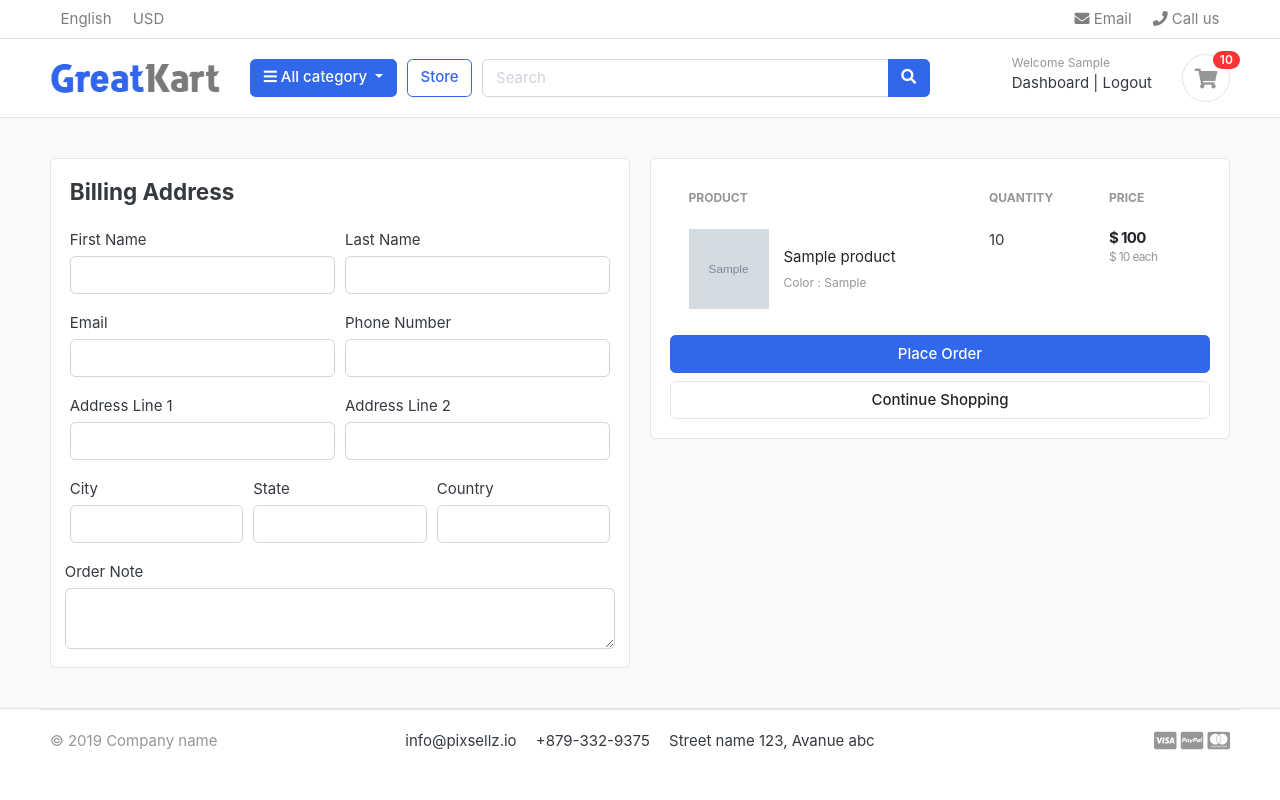
After one commit to rama8115/greatkart-django, a Django app: page /cart/checkout/ in a window 1280 px wide. The commit adds this page. Run offline with Django 3.2, Linux system fonts and the light colour scheme; a user stored in the database is signed in; tables that the repository leaves empty hold one stand-in row (values such as "Sample post"); grey boxes marked "Sample" are stand-in pictures; some libraries are stand-ins or nearby versions; some web fonts are replaced.

Commit message:
handled cart and checkout page for the logged in user

```diff
--- a/carts/context_processors.py
+++ b/carts/context_processors.py
@@ -8,10 +8,12 @@ def counter(request):
     else:
         try:
             cart = Cart.objects.filter(cart_id=_cart_id(request))
-            cart_items = CartItem.objects.all().filter(cart=cart[:1])
+            if request.user.is_authenticated:
+                cart_items = CartItem.objects.all().filter(user=request.user)
+            else:
+                cart_items = CartItem.objects.all().filter(cart=cart[:1])
             for cart_item in cart_items:
-                cart_count = cart_count + cart_item.quantity
-
+                cart_count += cart_item.quantity
         except Cart.DoesNotExist:
             cart_count = 0
-        return dict(cart_count = cart_count)
+    return dict(cart_count=cart_count)
--- a/carts/models.py
+++ b/carts/models.py
@@ -14,6 +14,7 @@ class Cart(models.Model):
 
 
 class CartItem(models.Model):
+    user = models.ForeignKey(Account,on_delete = models.CASCADE,null = True)
     product = models.ForeignKey(Product, on_delete=models.CASCADE)
     variations = models.ManyToManyField(Variation,blank= True)
     cart    = models.ForeignKey(Cart, on_delete=models.CASCADE, null=True)
--- a/carts/urls.py
+++ b/carts/urls.py
@@ -5,5 +5,6 @@ urlpatterns = [
     path('',views.cart,name='cart'),
     path('add_cart/<int:product_id>/',views.add_cart,name='add_cart'),
     path('remove_cart/<int:product_id>/<int:cart_item_id>/', views.remove_cart, name='remove_cart'),
-      path('remove_cart_item/<int:product_id>/<int:cart_item_id>/', views.remove_cart_item, name='remove_cart_item'),
+    path('remove_cart_item/<int:product_id>/<int:cart_item_id>/', views.remove_cart_item, name='remove_cart_item'),
+    path('checkout/', views.checkout, name='checkout'),
 ]
--- a/carts/views.py
+++ b/carts/views.py
@@ -3,6 +3,7 @@ from store.models import Product,Variation
 from .models import Cart , CartItem
 from django.core.exceptions import ObjectDoesNotExist
 from django.http import HttpResponse
+from django.contrib.auth.decorators import login_required
 
 def _cart_id(request):
     cart = request.session.session_key
@@ -10,86 +11,149 @@ def _cart_id(request):
         cart = request.session.create()
     return cart
 
-def add_cart(request,product_id):
-    product = Product.objects.get(id=product_id)
-    product_variation = []
-    if request.method == 'POST':
-        for item in request.POST:
-            key = item
-            value = request.POST[key]
+def add_cart(request, product_id):
+    current_user = request.user
+    product = Product.objects.get(id=product_id) #get the product
+    # If the user is authenticated
+    if current_user.is_authenticated:
+        product_variation = []
+        if request.method == 'POST':
+            for item in request.POST:
+                key = item
+                value = request.POST[key]
 
-            try:
-                variation = Variation.objects.get(product=product, variation_category__iexact=key, variation_value__iexact=value)
-                product_variation.append(variation)
-            except:
-                pass
+                try:
+                    variation = Variation.objects.get(product=product, variation_category__iexact=key, variation_value__iexact=value)
+                    product_variation.append(variation)
+                except:
+                    pass
 
+
+        is_cart_item_exists = CartItem.objects.filter(product=product, user=current_user).exists()
+        if is_cart_item_exists:
+            cart_item = CartItem.objects.filter(product=product, user=current_user)
+            ex_var_list = []
+            id = []
+            for item in cart_item:
+                existing_variation = item.variations.all()
+                ex_var_list.append(list(existing_variation))
+                id.append(item.id)
+
+            if product_variation in ex_var_list:
+                # increase the cart item quantity
+                index = ex_var_list.index(product_variation)
+                item_id = id[index]
+                item = CartItem.objects.get(product=product, id=item_id)
+                item.quantity += 1
+                item.save()
+
+            else:
+                item = CartItem.objects.create(product=product, quantity=1, user=current_user)
+                if len(product_variation) > 0:
+                    item.variations.clear()
+                    item.variations.add(*product_variation)
+                item.save()
+        else:
+            cart_item = CartItem.objects.create(
+                product = product,
+                quantity = 1,
+                user = current_user,
+            )
+            if len(product_variation) > 0:
+                cart_item.variations.clear()
+                cart_item.variations.add(*product_variation)
+            cart_item.save()
+        return redirect('cart')
+    # If the user is not authenticated
+    else:
+        product_variation = []
+        if request.method == 'POST':
+            for item in request.POST:
+                key = item
+                value = request.POST[key]
+
+                try:
+                    variation = Variation.objects.get(product=product, variation_category__iexact=key, variation_value__iexact=value)
+                    product_variation.append(variation)
+                except:
+                    pass
+
+
+        try:
+            cart = Cart.objects.get(cart_id=_cart_id(request)) # get the cart using the cart_id present in the session
+        except Cart.DoesNotExist:
+            cart = Cart.objects.create(
+                cart_id = _cart_id(request)
+            )
+        cart.save()
+
+        is_cart_item_exists = CartItem.objects.filter(product=product, cart=cart).exists()
+        if is_cart_item_exists:
+            cart_item = CartItem.objects.filter(product=product, cart=cart)
+            # existing_variations -> database
+            # current variation -> product_variation
+            # item_id -> database
+            ex_var_list = []
+            id = []
+            for item in cart_item:
+                existing_variation = item.variations.all()
+                ex_var_list.append(list(existing_variation))
+                id.append(item.id)
+
+            print(ex_var_list)
+
+            if product_variation in ex_var_list:
+                # increase the cart item quantity
+                index = ex_var_list.index(product_variation)
+                item_id = id[index]
+                item = CartItem.objects.get(product=product, id=item_id)
+                item.quantity += 1
+                item.save()
+
+            else:
+                item = CartItem.objects.create(product=product, quantity=1, cart=cart)
+                if len(product_variation) > 0:
+                    item.variations.clear()
+                    item.variations.add(*product_variation)
+                item.save()
+        else:
+            cart_item = CartItem.objects.create(
+                product = product,
+                quantity = 1,
+                cart = cart,
+            )
+            if len(product_variation) > 0:
+                cart_item.variations.clear()
+                cart_item.variations.add(*product_variation)
+            cart_item.save()
+        return redirect('cart')
+
+def remove_cart(request, product_id, cart_item_id):
+
+    product = get_object_or_404(Product, id=product_id)
     try:
-        cart = Cart.objects.get(cart_id=_cart_id(request)) # get the cart using the cart_id present in the session
-    except Cart.DoesNotExist:
-        cart = Cart.objects.create(
-            cart_id = _cart_id(request)
-        )
-    cart.save()
-
-    is_cart_item_exists = CartItem.objects.filter(product=product, cart=cart).exists()
-    if is_cart_item_exists:
-        cart_item = CartItem.objects.filter(product=product, cart=cart)
-        # existing_variations -> database
-        # current variation -> product_variation
-        # item_id -> database
-        ex_var_list = []
-        id = []
-        for item in cart_item:
-            existing_variation = item.variations.all()
-            ex_var_list.append(list(existing_variation))
-            id.append(item.id)
-
-        if product_variation in ex_var_list:
-            # increase the cart item quantity
-            index = ex_var_list.index(product_variation)
-            item_id = id[index]
-            item = CartItem.objects.get(product=product, id=item_id)
-            item.quantity += 1
-            item.save()
-
+        if request.user.is_authenticated:
+            cart_item = CartItem.objects.get(product=product, user=request.user, id=cart_item_id)
         else:
-            item = CartItem.objects.create(product=product, quantity=1, cart=cart)
-            if len(product_variation) > 0:
-                item.variations.clear()
-                item.variations.add(*product_variation)
-            item.save()
-    else:
-        cart_item = CartItem.objects.create(
-            product = product,
-            quantity = 1,
-            cart = cart,
-        )
-        if len(product_variation) > 0:
-            cart_item.variations.clear()
-            cart_item.variations.add(*product_variation)
-        cart_item.save()
-    return redirect('cart')
-
-def remove_cart(request,product_id,cart_item_id):
-    cart = Cart.objects.get(cart_id=_cart_id(request))
-    product = get_object_or_404(Product,id=product_id)
-    try:
-        cart_item = CartItem.objects.get(product=product,cart=cart,id=cart_item_id)
-        if cart_item.quantity>1:
+            cart = Cart.objects.get(cart_id=_cart_id(request))
+            cart_item = CartItem.objects.get(product=product, cart=cart, id=cart_item_id)
+        if cart_item.quantity > 1:
             cart_item.quantity -= 1
             cart_item.save()
         else:
             cart_item.delete()
     except:
         pass
-
     return redirect('cart')
 
 def remove_cart_item(request,product_id,cart_item_id):
-    cart = Cart.objects.get(cart_id = _cart_id(request))
+
     product = get_object_or_404(Product,id = product_id)
-    cart_item = CartItem.objects.get(product = product,cart = cart,id =cart_item_id )
+    if request.user.is_authenticated:
+        cart_item = CartItem.objects.get(product = product,user = request.user,id =cart_item_id )
+    else:
+        cart = Cart.objects.get(cart_id = _cart_id(request))
+        cart_item = CartItem.objects.get(product = product,cart = cart,id =cart_item_id )
     cart_item.delete()
     return redirect('cart')
 
@@ -97,8 +161,11 @@ def cart(request,total=0,quantity=0,cart_items = None):
     try:
        tax = 0
        grand_total = 0
-       cart = Cart.objects.get(cart_id=_cart_id(request))
-       cart_items = CartItem.objects.filter(cart=cart, is_active=True)
+       if request.user.is_authenticated:
+           cart_items = CartItem.objects.filter(user = request.user,is_active = True)
+       else:
+           cart = Cart.objects.get(cart_id=_cart_id(request))
+           cart_items = CartItem.objects.filter(cart=cart, is_active=True)
        for cart_item in cart_items:
            total += (cart_item.product.price * cart_item.quantity)
            quantity += cart_item.quantity
@@ -114,3 +181,31 @@ def cart(request,total=0,quantity=0,cart_items = None):
         'grand_total':grand_total
     }
     return render(request,'store/cart.html',context)
+@login_required(login_url='login')
+def checkout(request,total=0,quantity=0,cart_items = None):
+    try:
+       tax = 0
+       grand_total = 0
+       if request.user.is_authenticated:
+           cart_items = CartItem.objects.filter(user = request.user,is_active = True)
+       else:
+           cart = Cart.objects.get(cart_id=_cart_id(request))
+           cart_items = CartItem.objects.filter(cart=cart, is_active=True)
+       for cart_item in cart_items:
+           total += (cart_item.product.price * cart_item.quantity)
+           quantity += cart_item.quantity
+       for cart_item in cart_items:
+           total += (cart_item.product.price * cart_item.quantity)
+           quantity += cart_item.quantity
+       tax = (2*total)/100
+       grand_total = total + tax
+    except ObjectDoesNotExist:
+        pass
+    context = {
+        'total':total,
+        'quantity':quantity,
+        'cart_items':cart_items,
+        'tax':tax,
+        'grand_total':grand_total
+    }
+    return render(request,'store/checkout.html',context)
--- a/templates/store/cart.html
+++ b/templates/store/cart.html
@@ -99,7 +99,7 @@
                 <p class="text-center mb-3">
                     <img src="{% static './images/misc/payments.png' %}" height="26">
                 </p>
-                <a href="./place-order.html" class="btn btn-primary btn-block"> Checkout </a>
+                <a href="{% url 'checkout' %}" class="btn btn-primary btn-block"> Checkout </a>
                 <a href="{% url 'store' %}" class="btn btn-light btn-block">Continue Shopping</a>
             </div> <!-- card-body.// -->
             </div> <!-- card.// -->
--- /dev/null
+++ b/templates/store/checkout.html
@@ -0,0 +1,138 @@
+{% extends 'base.html' %}
+{% load static %}
+
+{% block content %}
+
+
+<section class="section-content padding-y bg">
+<div class="container">
+
+<!-- ============================ COMPONENT 1 ================================= -->
+
+<div class="row">
+	<aside class="col-lg-6">
+<div class="card">
+  <div class="card-body">
+    <h4 class="card-title mb-4">Billing Address</h4>
+      <div class="form-row">
+        <div class="col form-group">
+          <label for="">First Name</label>
+          <input type="text" name="first_name" class="form-control" required>
+        </div>
+        <div class="col form-group">
+          <label for="">Last Name</label>
+          <input type="text" name="last_name" class="form-control" required>
+        </div>
+      </div>
+      <div class="form-row">
+        <div class="col form-group">
+          <label for="">Email</label>
+          <input type="email" name="email" class="form-control" required>
+        </div>
+        <div class="col form-group">
+          <label for="">Phone Number</label>
+          <input type="text" name="phone" class="form-control" required>
+        </div>
+      </div>
+      <div class="form-row">
+        <div class="col form-group">
+          <label for="">Address Line 1</label>
+          <input type="text" name="address_line_1" class="form-control" required>
+        </div>
+        <div class="col form-group">
+          <label for="">Address Line 2</label>
+          <input type="text" name="address_line_2" class="form-control">
+        </div>
+      </div>
+      <div class="form-row">
+        <div class="col form-group">
+          <label for="">City</label>
+          <input type="text" name="city" class="form-control" required>
+        </div>
+        <div class="col form-group">
+          <label for="">State</label>
+          <input type="text" name="state" class="form-control" required>
+        </div>
+        <div class="col form-group">
+          <label for="">Country</label>
+          <input type="text" name="country" class="form-control" required>
+        </div>
+        </div>
+        <div class="form-row">
+          <label for="">Order Note</label>
+          <textarea name="order_note" rows="2" class="form-control"></textarea>
+        </div>
+
+
+  </div>
+</div> <!-- card.// -->
+
+	</aside> <!-- col.// -->
+	<aside class="col-lg-6">
+
+		<div class="card">
+		<div class="card-body">
+      <table class="table table-borderless table-shopping-cart">
+      <thead class="text-muted">
+      <tr class="small text-uppercase">
+        <th scope="col">Product</th>
+        <th scope="col" width="120">Quantity</th>
+        <th scope="col" width="120">Price</th>
+
+      </tr>
+      </thead>
+      <tbody>
+
+      {% for cart_item in cart_items %}
+      <tr>
+      	<td>
+      		<figure class="itemside align-items-center">
+      			<div class="aside"><img src="{{ cart_item.product.images.url }}" class="img-sm"></div>
+      			<figcaption class="info">
+      				<a href="{{ cart_item.product.get_url }}" class="title text-dark">{{ cart_item.product.product_name }}</a>
+      				<p class="text-muted small">
+      					{% if cart_item.variations.all %}
+      						{% for item in cart_item.variations.all %}
+      							{{ item.variation_category | capfirst }} : {{ item.variation_value | capfirst }} <br>
+      						{% endfor %}
+      					{% endif %}
+      				</p>
+      			</figcaption>
+      		</figure>
+      	</td>
+      	<td>
+      		<!-- col.// -->
+      				<label for="">{{cart_item.quantity}}</label>
+      	</td>
+      	<td>
+      		<div class="price-wrap">
+      			<var class="price">$ {{ cart_item.sub_total }}</var>
+      			<small class="text-muted"> $ {{ cart_item.product.price }} each </small>
+      		</div> <!-- price-wrap .// -->
+      	</td>
+
+      </tr>
+      {% endfor %}
+
+      </tbody>
+      </table>
+
+      <button type="submit" name="submit" class="btn btn-primary btn-block">Place Order</button>
+			<a href="{% url 'store' %}" class="btn btn-light btn-block">Continue Shopping</a>
+      </form>
+		</div> <!-- card-body.// -->
+		</div> <!-- card.// -->
+
+
+</aside> <!-- col.// -->
+
+
+</div> <!-- row.// -->
+
+<!-- ============================ COMPONENT 1 END .// ================================= -->
+
+</div> <!-- container .//  -->
+</section>
+<!-- ========================= SECTION CONTENT END// ========================= -->
+
+{% endblock %}
```
Also changed, not shown: accounts/views.py (+59 -4 lines), carts/migrations/0004_cartitem_user.py (added).
